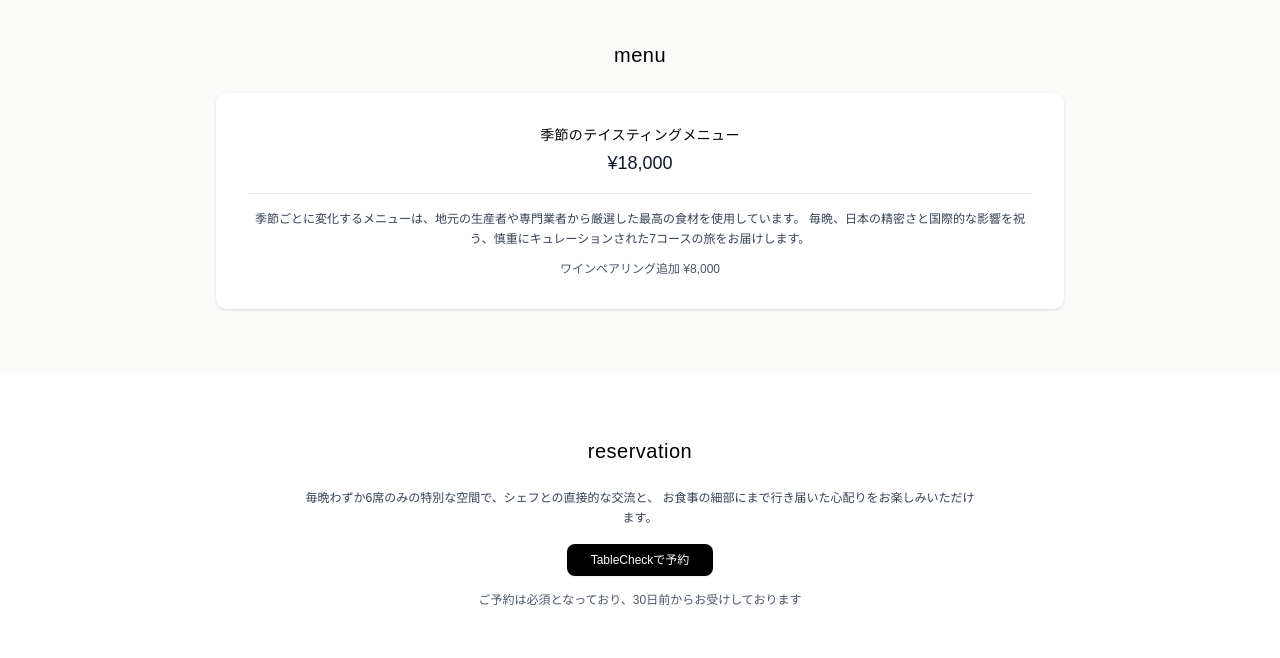
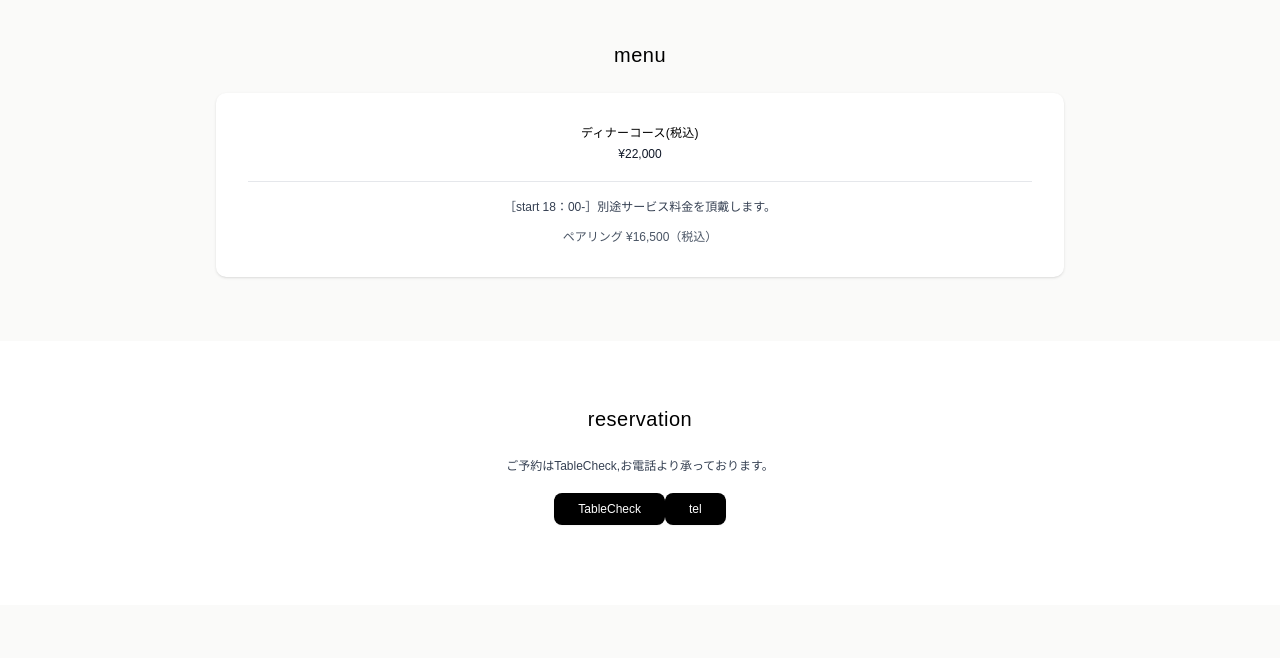
Before and after one commit to yfujiwara-svg/page-web-new, a Next.js app: page / in a window 1280 px wide. Shown: the part 3820-4478 px from the top of the page. Built offline with nearby package versions, Linux system fonts and the light colour scheme; a web font is replaced by a local one.

Commit message:
style:メニュー、予約の途中まで設定

```diff
--- a/app/page.tsx
+++ b/app/page.tsx
@@ -115,15 +115,14 @@ export default function HomePage() {
           <div className="bg-white rounded-lg p-6 md:p-8 shadow-sm">
             <div className="space-y-4">
               <div>
-                <h3 className="font-serif text-sm font-medium mb-1">季節のテイスティングメニュー</h3>
-                <p className="text-lg font-light text-gray-900">¥18,000</p>
+                <h3 className="font-serif text-xs font-medium mb-1">ディナーコース(税込)</h3>
+                <p className="text- font-light text-gray-900">¥22,000</p>
               </div>
               <div className="border-t border-gray-200 pt-4">
                 <p className="text-[11px] md:text-xs font-light leading-relaxed text-gray-700 text-pretty">
-                  季節ごとに変化するメニューは、地元の生産者や専門業者から厳選した最高の食材を使用しています。
-                  毎晩、日本の精密さと国際的な影響を祝う、慎重にキュレーションされた7コースの旅をお届けします。
+                ［start 18：00-］別途サービス料金を頂戴します。
                 </p>
-                <p className="text-xs font-light text-gray-600 mt-3">ワインペアリング追加 ¥8,000</p>
+                <p className="text-xs font-light text-gray-600 mt-3">ペアリング ¥16,500（税込）</p>
               </div>
             </div>
           </div>
@@ -135,13 +134,15 @@ export default function HomePage() {
           <h2 className="font-serif text-lg md:text-xl font-light mb-6 text-balance">reservation</h2>
           <div className="space-y-4">
             <p className="text-[11px] md:text-xs font-light leading-relaxed text-gray-700 max-w-2xl mx-auto text-pretty">
-              毎晩わずか6席のみの特別な空間で、シェフとの直接的な交流と、
-              お食事の細部にまで行き届いた心配りをお楽しみいただけます。
+            ご予約はTableCheck,お電話より承っております。
             </p>
             <Button size="sm" className="bg-black text-white hover:bg-gray-800 px-6 py-2 text-xs font-light">
-              TableCheckで予約
+              TableCheck
             </Button>
-            <p className="text-xs font-light text-gray-600">ご予約は必須となっており、30日前からお受けしております</p>
+            <Button size="sm" className="bg-black text-white hover:bg-gray-800 px-6 py-2 text-xs font-light">
+              tel
+            </Button>
+
           </div>
         </div>
       </section>
```
